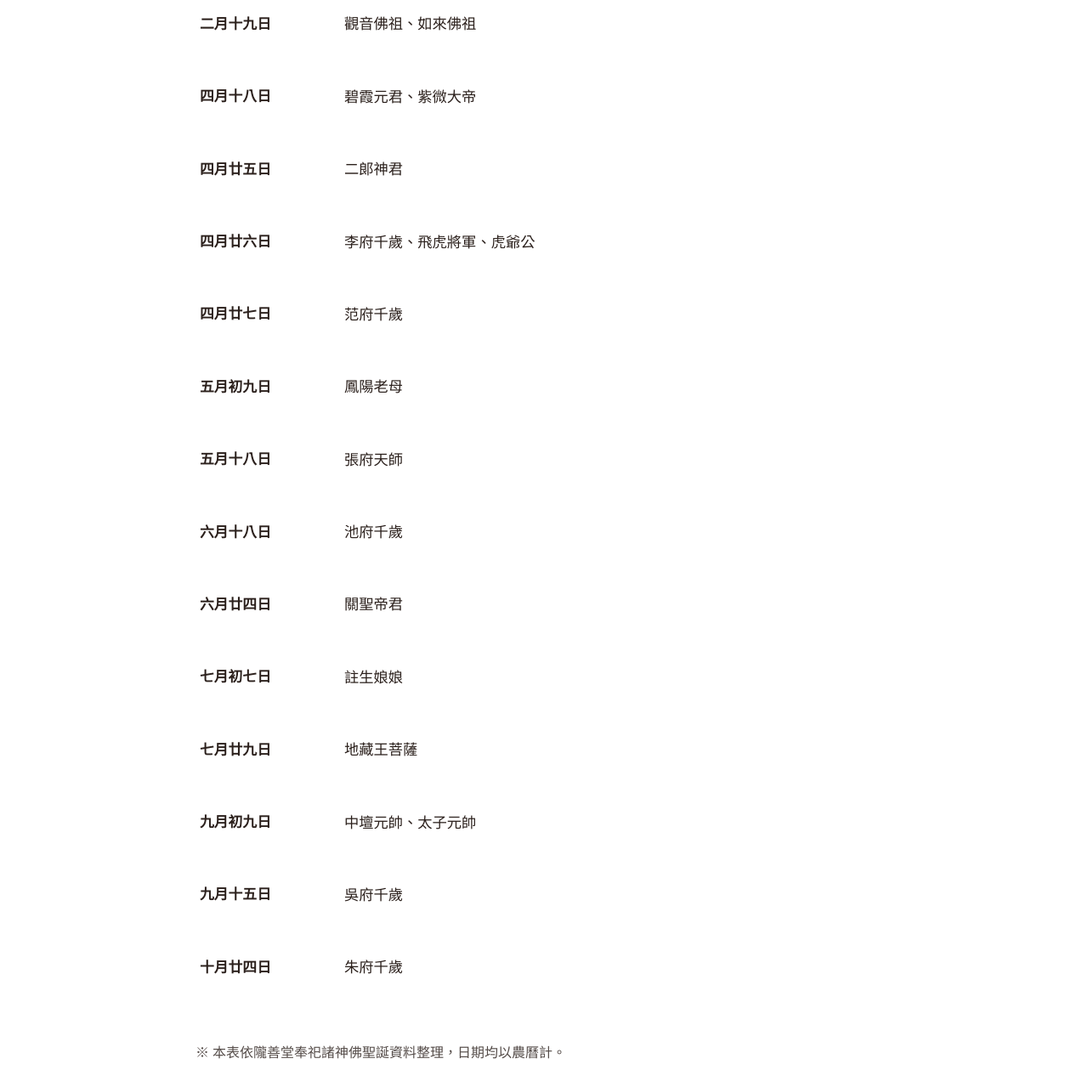
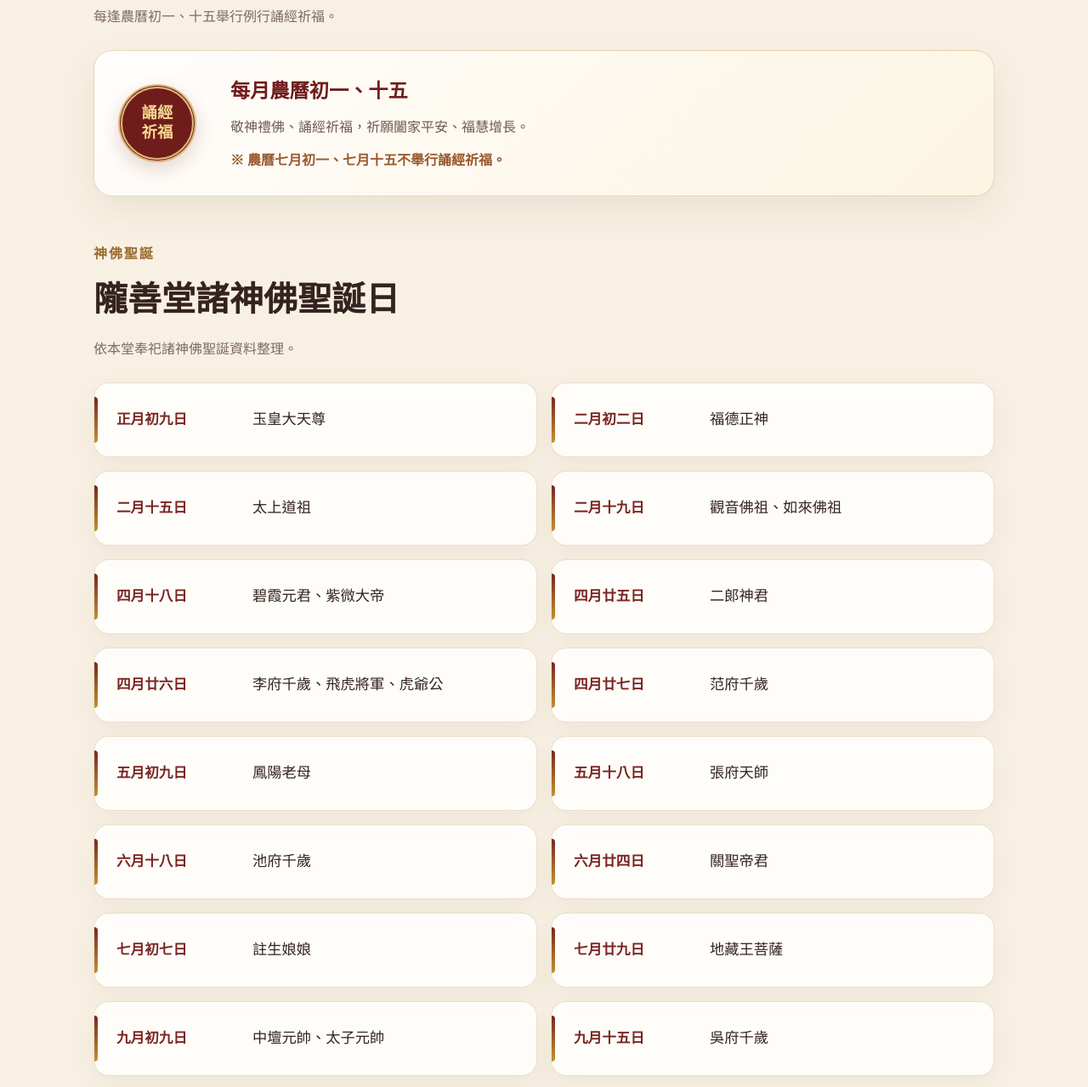
Before and after one commit to AlexLiu1975/longshan-tang-official, a plain HTML site: page public/pages/birthdays.html in a window 1280 px wide. Shown: the part 694-1973 px from the top of the page at 85% size. Drawn offline with Linux system fonts and the light colour scheme.

Commit message:
Upgrade birthdays page to annual celebrations

```diff
--- a/public/pages/birthdays.html
+++ b/public/pages/birthdays.html
@@ -3,196 +3,158 @@
 <head>
   <meta charset="UTF-8">
   <meta name="viewport" content="width=device-width, initial-scale=1.0">
-  <title>諸神佛聖誕日｜隴善堂</title>
+  <title>年度慶典｜隴善堂</title>
   <link rel="stylesheet" href="../styles.css">
   <link rel="stylesheet" href="/brand-calligraphy.css?v=20260830-2">
+  <style>
+    body{background:#f8f1e3;color:#35231f}
+    .celebration-hero{
+      position:relative;
+      overflow:hidden;
+      padding:72px 20px 58px;
+      text-align:center;
+      border-top:3px solid #6f1d1b;
+      border-bottom:1px solid rgba(111,29,27,.18);
+      background:
+        radial-gradient(circle at 50% 22%, rgba(213,164,63,.22), transparent 33%),
+        linear-gradient(135deg, rgba(255,255,255,.9), rgba(246,232,201,.95));
+    }
+    .celebration-hero::before,
+    .celebration-hero::after{
+      content:"";
+      position:absolute;
+      width:320px;
+      height:320px;
+      border:1px solid rgba(111,29,27,.09);
+      border-radius:50%;
+      background:
+        repeating-radial-gradient(circle at center, transparent 0 24px, rgba(154,107,47,.045) 25px 27px);
+      pointer-events:none;
+    }
+    .celebration-hero::before{left:-120px;top:-130px}
+    .celebration-hero::after{right:-120px;bottom:-160px}
+    .celebration-kicker{color:#7b2522;font-weight:800;letter-spacing:.16em;margin-bottom:10px}
+    .celebration-hero h1{font-size:clamp(2.4rem,6vw,4.6rem);margin:0 0 16px}
+    .celebration-hero p{margin:0 auto;max-width:760px;line-height:1.9;color:#745e55;font-size:1.08rem}
 
-  <style>
-    .birthday-page {
-      max-width: 900px;
-      margin: 0 auto;
-      padding: 48px 20px 80px;
+    .celebration-page{max-width:1100px;margin:0 auto;padding:54px 20px 88px}
+    .section-title{margin:0 0 24px}
+    .section-title span{display:block;color:#9a6b2f;font-weight:800;letter-spacing:.12em;margin-bottom:7px}
+    .section-title h2{margin:0;font-size:clamp(1.8rem,4vw,2.5rem)}
+    .section-title p{margin:10px 0 0;color:#7e6a60;line-height:1.8}
+
+    .prayer-card{
+      position:relative;
+      overflow:hidden;
+      display:grid;
+      grid-template-columns:110px 1fr;
+      gap:22px;
+      align-items:center;
+      padding:28px;
+      margin-bottom:54px;
+      border:1px solid rgba(171,121,37,.28);
+      border-radius:22px;
+      background:linear-gradient(135deg,rgba(255,255,255,.92),rgba(252,244,225,.94));
+      box-shadow:0 16px 40px rgba(82,52,29,.08);
     }
+    .prayer-seal{
+      width:92px;height:92px;border-radius:50%;display:grid;place-items:center;
+      background:#6f1d1b;color:#f4d58d;border:5px double rgba(244,213,141,.85);
+      font-size:1.15rem;font-weight:800;line-height:1.25;text-align:center;
+      box-shadow:0 8px 22px rgba(111,29,27,.18)
+    }
+    .prayer-card h3{margin:0 0 8px;font-size:1.45rem;color:#6f1d1b}
+    .prayer-card p{margin:0;line-height:1.85;color:#6e5a51}
+    .prayer-note{margin-top:10px;font-weight:700;color:#9a5a2f}
 
-    .birthday-header {
-      text-align: center;
-      margin-bottom: 40px;
+    .birthday-list{display:grid;grid-template-columns:repeat(2,minmax(0,1fr));gap:16px}
+    .birthday-item{
+      position:relative;
+      display:grid;
+      grid-template-columns:140px 1fr;
+      gap:20px;
+      align-items:center;
+      min-height:88px;
+      padding:20px 22px 20px 26px;
+      border:1px solid rgba(171,121,37,.22);
+      border-radius:18px;
+      background:rgba(255,255,255,.82);
+      box-shadow:0 10px 30px rgba(82,52,29,.06);
     }
+    .birthday-item::before{
+      content:"";position:absolute;left:0;top:16px;bottom:16px;width:4px;border-radius:0 4px 4px 0;
+      background:linear-gradient(#7b2522,#c39232)
+    }
+    .lunar-date{font-weight:800;color:#7b2522;font-size:1.04rem}
+    .deity-name{font-size:1.08rem;line-height:1.65}
 
-    .birthday-header h1 {
-      margin-bottom: 12px;
-      font-size: clamp(2rem, 5vw, 3rem);
+    .birthday-note{
+      margin-top:34px;padding:20px 22px;border-radius:16px;
+      border:1px dashed rgba(154,107,47,.34);
+      background:rgba(255,249,235,.74);line-height:1.9;color:#745e55
     }
+    .back-home{display:inline-block;margin-top:34px;text-decoration:none;font-weight:700;color:#7b2522}
 
-    .birthday-header p {
-      opacity: .75;
-      line-height: 1.8;
-    }
-
-    .birthday-list {
-      display: grid;
-      gap: 14px;
-    }
-
-    .birthday-item {
-      display: grid;
-      grid-template-columns: 150px 1fr;
-      gap: 20px;
-      align-items: center;
-      padding: 20px 24px;
-      border: 1px solid rgba(255,255,255,.12);
-      border-radius: 16px;
-      background: rgba(255,255,255,.04);
-    }
-
-    .lunar-date {
-      font-weight: 700;
-      font-size: 1.05rem;
-    }
-
-    .deity-name {
-      line-height: 1.7;
-      font-size: 1.08rem;
-    }
-
-    .birthday-note {
-      margin-top: 32px;
-      padding: 18px 20px;
-      border-radius: 14px;
-      background: rgba(255,255,255,.04);
-      line-height: 1.8;
-      opacity: .8;
-    }
-
-    .back-home {
-      display: inline-block;
-      margin-top: 36px;
-      text-decoration: none;
-    }
-
-    @media (max-width: 640px) {
-      .birthday-page {
-        padding-top: 32px;
-      }
-
-      .birthday-item {
-        grid-template-columns: 1fr;
-        gap: 6px;
-        padding: 18px;
-      }
+    @media(max-width:760px){
+      .celebration-hero{padding:54px 18px 44px}
+      .celebration-page{padding:40px 16px 70px}
+      .prayer-card{grid-template-columns:1fr;text-align:center;padding:24px 20px}
+      .prayer-seal{margin:0 auto}
+      .birthday-list{grid-template-columns:1fr}
+      .birthday-item{grid-template-columns:1fr;gap:6px;padding:18px 18px 18px 22px}
     }
   </style>
 </head>
-
 <body>
   <header class="site-header">
     <a class="brand" href="/" aria-label="回到首頁"><span class="brand-mark">隴</span><span><strong>隴善堂</strong><small>佛道共融・弘善教化道場</small></span></a>
     <button class="menu-toggle" aria-expanded="false" aria-controls="main-nav">☰</button>
-    <nav id="main-nav" class="main-nav" aria-label="主要導覽"><a href="/">首頁</a><a href="/pages/about.html">認識隴善堂</a><a href="/pages/news.html">最新公告</a><a href="/pages/birthdays.html" aria-current="page">神佛聖誕</a><a href="/pages/ai.html">AI 智慧服務</a><a href="/pages/divination.html">線上抽籤</a><a href="/pages/contact.html">聯絡我們</a></nav>
+    <nav id="main-nav" class="main-nav" aria-label="主要導覽"><a href="/">首頁</a><a href="/pages/about.html">認識隴善堂</a><a href="/pages/news.html">最新公告</a><a href="/pages/birthdays.html" aria-current="page">年度慶典</a><a href="/pages/ai.html">AI 智慧服務</a><a href="/pages/divination.html">線上抽籤</a><a href="/pages/contact.html">聯絡我們</a></nav>
   </header>
-  <main class="birthday-page">
 
-    <header class="birthday-header">
-      <h1>隴善堂諸神佛聖誕日</h1>
-      <p>恭錄本堂奉祀諸神佛聖誕日期<br>日期均以農曆為準</p>
-    </header>
+  <section class="celebration-hero">
+    <div class="celebration-kicker">隴善堂歲時行事</div>
+    <h1>年度慶典</h1>
+    <p>恭錄本堂奉祀諸神佛聖誕，以及每月例行誦經祈福。日期均以農曆為準，年度法會與特別慶典將依實際公告補充。</p>
+  </section>
 
-    <section class="birthday-list">
-
-      <div class="birthday-item">
-        <div class="lunar-date">正月初九日</div>
-        <div class="deity-name">玉皇大天尊</div>
+  <main class="celebration-page">
+    <section aria-labelledby="prayer-title">
+      <div class="section-title"><span>例行行事</span><h2 id="prayer-title">初一・十五誦經祈福</h2><p>每逢農曆初一、十五舉行例行誦經祈福。</p></div>
+      <div class="prayer-card">
+        <div class="prayer-seal">誦經<br>祈福</div>
+        <div><h3>每月農曆初一、十五</h3><p>敬神禮佛、誦經祈福，祈願闔家平安、福慧增長。</p><div class="prayer-note">※ 農曆七月初一、七月十五不舉行誦經祈福。</div></div>
       </div>
-
-      <div class="birthday-item">
-        <div class="lunar-date">二月初二日</div>
-        <div class="deity-name">福德正神</div>
-      </div>
-
-      <div class="birthday-item">
-        <div class="lunar-date">二月十五日</div>
-        <div class="deity-name">太上道祖</div>
-      </div>
-
-      <div class="birthday-item">
-        <div class="lunar-date">二月十九日</div>
-        <div class="deity-name">觀音佛祖、如來佛祖</div>
-      </div>
-
-      <div class="birthday-item">
-        <div class="lunar-date">四月十八日</div>
-        <div class="deity-name">碧霞元君、紫微大帝</div>
-      </div>
-
-      <div class="birthday-item">
-        <div class="lunar-date">四月廿五日</div>
-        <div class="deity-name">二郎神君</div>
-      </div>
-
-      <div class="birthday-item">
-        <div class="lunar-date">四月廿六日</div>
-        <div class="deity-name">李府千歲、飛虎將軍、虎爺公</div>
-      </div>
-
-      <div class="birthday-item">
-        <div class="lunar-date">四月廿七日</div>
-        <div class="deity-name">范府千歲</div>
-      </div>
-
-      <div class="birthday-item">
-        <div class="lunar-date">五月初九日</div>
-        <div class="deity-name">鳳陽老母</div>
-      </div>
-
-      <div class="birthday-item">
-        <div class="lunar-date">五月十八日</div>
-        <div class="deity-name">張府天師</div>
-      </div>
-
-      <div class="birthday-item">
-        <div class="lunar-date">六月十八日</div>
-        <div class="deity-name">池府千歲</div>
-      </div>
-
-      <div class="birthday-item">
-        <div class="lunar-date">六月廿四日</div>
-        <div class="deity-name">關聖帝君</div>
-      </div>
-
-      <div class="birthday-item">
-        <div class="lunar-date">七月初七日</div>
-        <div class="deity-name">註生娘娘</div>
-      </div>
-
-      <div class="birthday-item">
-        <div class="lunar-date">七月廿九日</div>
-        <div class="deity-name">地藏王菩薩</div>
-      </div>
-
-      <div class="birthday-item">
-        <div class="lunar-date">九月初九日</div>
-        <div class="deity-name">中壇元帥、太子元帥</div>
-      </div>
-
-      <div class="birthday-item">
-        <div class="lunar-date">九月十五日</div>
-        <div class="deity-name">吳府千歲</div>
-      </div>
-
-      <div class="birthday-item">
-        <div class="lunar-date">十月廿四日</div>
-        <div class="deity-name">朱府千歲</div>
-      </div>
-
     </section>
 
-    <div class="birthday-note">
-      ※ 本表依隴善堂奉祀諸神佛聖誕資料整理，日期均以農曆計。
-    </div>
+    <section aria-labelledby="birthday-title">
+      <div class="section-title"><span>神佛聖誕</span><h2 id="birthday-title">隴善堂諸神佛聖誕日</h2><p>依本堂奉祀諸神佛聖誕資料整理。</p></div>
+      <div class="birthday-list">
+        <div class="birthday-item"><div class="lunar-date">正月初九日</div><div class="deity-name">玉皇大天尊</div></div>
+        <div class="birthday-item"><div class="lunar-date">二月初二日</div><div class="deity-name">福德正神</div></div>
+        <div class="birthday-item"><div class="lunar-date">二月十五日</div><div class="deity-name">太上道祖</div></div>
+        <div class="birthday-item"><div class="lunar-date">二月十九日</div><div class="deity-name">觀音佛祖、如來佛祖</div></div>
+        <div class="birthday-item"><div class="lunar-date">四月十八日</div><div class="deity-name">碧霞元君、紫微大帝</div></div>
+        <div class="birthday-item"><div class="lunar-date">四月廿五日</div><div class="deity-name">二郎神君</div></div>
+        <div class="birthday-item"><div class="lunar-date">四月廿六日</div><div class="deity-name">李府千歲、飛虎將軍、虎爺公</div></div>
+        <div class="birthday-item"><div class="lunar-date">四月廿七日</div><div class="deity-name">范府千歲</div></div>
+        <div class="birthday-item"><div class="lunar-date">五月初九日</div><div class="deity-name">鳳陽老母</div></div>
+        <div class="birthday-item"><div class="lunar-date">五月十八日</div><div class="deity-name">張府天師</div></div>
+        <div class="birthday-item"><div class="lunar-date">六月十八日</div><div class="deity-name">池府千歲</div></div>
+        <div class="birthday-item"><div class="lunar-date">六月廿四日</div><div class="deity-name">關聖帝君</div></div>
+        <div class="birthday-item"><div class="lunar-date">七月初七日</div><div class="deity-name">註生娘娘</div></div>
+        <div class="birthday-item"><div class="lunar-date">七月廿九日</div><div class="deity-name">地藏王菩薩</div></div>
+        <div class="birthday-item"><div class="lunar-date">九月初九日</div><div class="deity-name">中壇元帥、太子元帥</div></div>
+        <div class="birthday-item"><div class="lunar-date">九月十五日</div><div class="deity-name">吳府千歲</div></div>
+        <div class="birthday-item"><div class="lunar-date">十月廿四日</div><div class="deity-name">朱府千歲</div></div>
+      </div>
+    </section>
 
+    <div class="birthday-note">※ 本頁以隴善堂現有奉祀與例行行事資料整理；神佛聖誕日期均以農曆計。年度法會、普渡及其他特別慶典可於日後依實際日期增列。</div>
     <a class="back-home" href="../index.html">← 返回隴善堂首頁</a>
+  </main>
 
-  </main>
   <footer><strong>隴善堂</strong><p>佛道共融・弘善教化道場</p><p>敬天・禮神・行善・教化・結緣</p><small>© <span id="year"></span> 隴善堂</small></footer>
   <script src="/navigation.js"></script>
 </body>
+</html>
```
